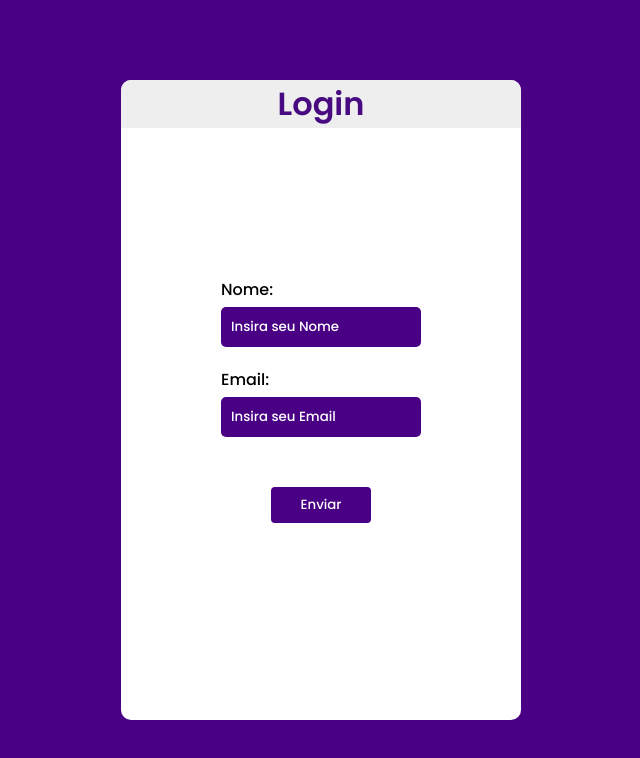
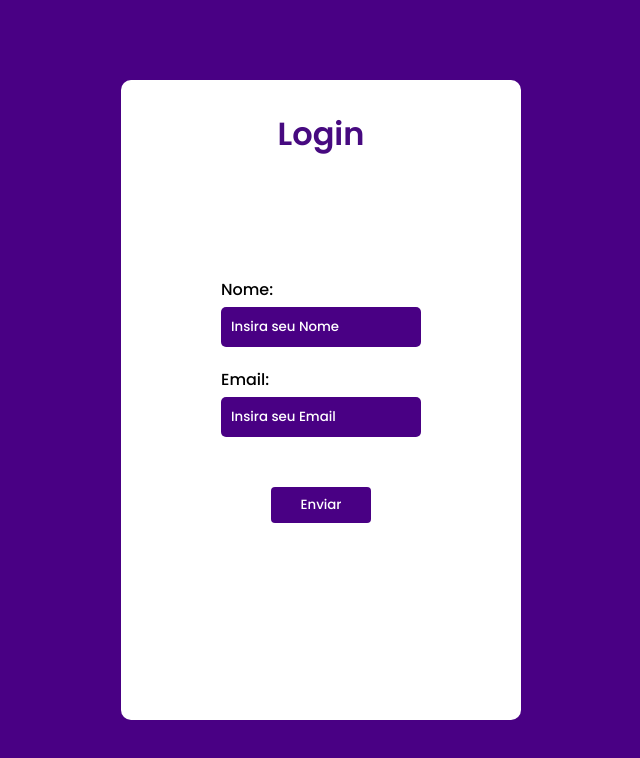
Before and after one commit to GustavoRMendes/projeto-form, a plain HTML site: page index.html in a window 1280 px wide. Shown: the whole page, without its empty margins (319-959 px from the left). Drawn offline with Linux system fonts and the light colour scheme.

Commit message:
Update style.css

```diff
--- a/style.css
+++ b/style.css
@@ -31,9 +31,7 @@
     text-align: center;
     color: rgb(71, 10, 128);
     position: absolute;
-    top: 0px;
-    background-color: #eee;
-    width: 61.9vw;
+    top: 30px;
 }
 label{
     display: block;
```
